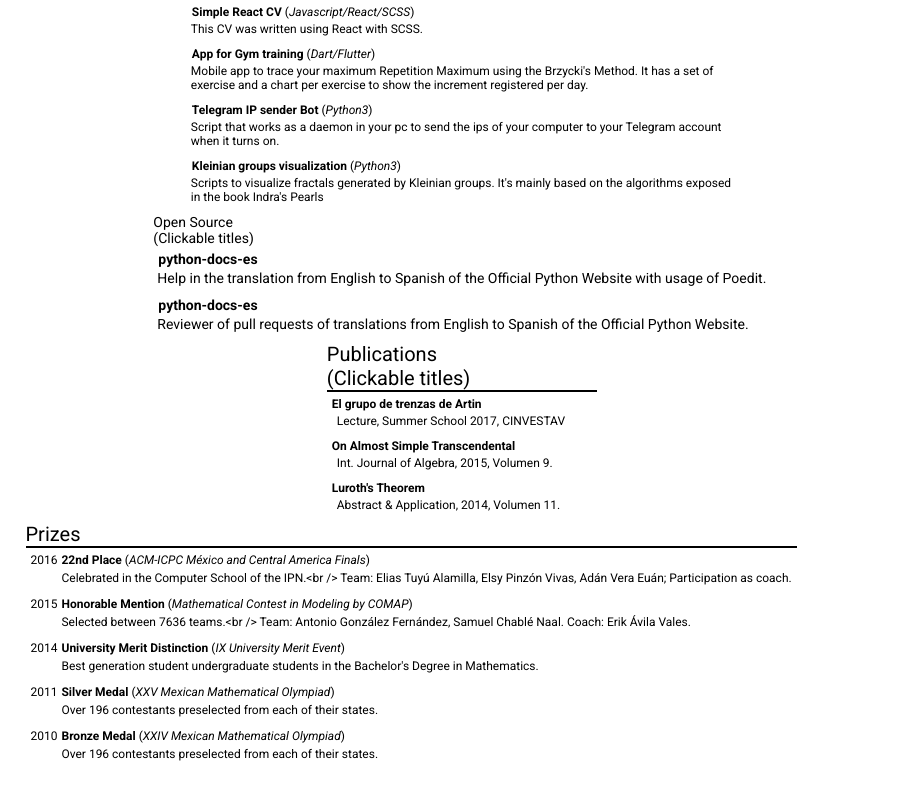
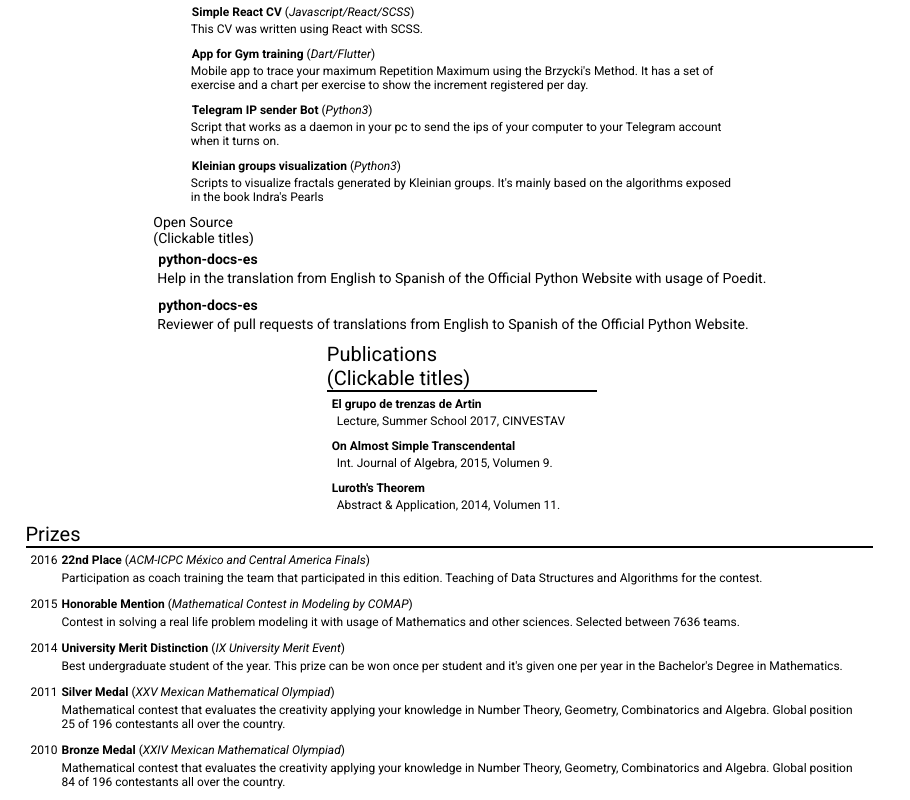
Before and after one commit to iam-agf/react-cv, a React (Create React App) app: page / in a window 1280 px wide. Shown: the part 645-1445 px from the top of the page, without its empty margins (0-910 px from the left). Before the commit the page ends 1417 px from the top, so only its background shows below. Built offline with nearby package versions, Linux system fonts and the light colour scheme.

Commit message:
Better prize description

```diff
--- a/src/react/lower/jsonData/prizesInfo.js
+++ b/src/react/lower/jsonData/prizesInfo.js
@@ -4,35 +4,35 @@ export const prizesData = [
         "position": "22nd Place",
         "contest": "ACM-ICPC México and Central America Finals",
         "location": "México City, México, México and Central America",
-        "detail": "Celebrated in the Computer School of the IPN.<br /> Team: Elias Tuyú Alamilla, Elsy Pinzón Vivas, Adán Vera Euán; Participation as coach.",
+        "detail": "Participation as coach training the team that participated in this edition. Teaching of Data Structures and Algorithms for the contest.",
         "link": ""
     }, {
         "date": 2015,
         "position": "Honorable Mention",
         "contest": "Mathematical Contest in Modeling by COMAP",
         "location": "Online, International",
-        "detail": "Selected between 7636 teams.<br /> Team: Antonio González Fernández, Samuel Chablé Naal. Coach: Erik Ávila Vales.",
+        "detail": "Contest in solving a real life problem modeling it with usage of Mathematics and other sciences. Selected between 7636 teams.",
         "link": "https://www.comap-math.com/mcm/2015Certs/41823.pdf"
     }, {
         "date": "2014",
         "position": "University Merit Distinction",
         "contest": "IX University Merit Event",
         "location": "Yucatán, México",
-        "detail": "Best generation student undergraduate students in the Bachelor's Degree in Mathematics.",
+        "detail": "Best undergraduate student of the year. This prize can be won once per student and it's given one per year in the Bachelor's Degree in Mathematics.",
         "link": "https://www.facebook.com/pg/NFUUADY/photos/?tab=album&album_id=846155005417074&ref=page_internal"
     }, {
         "date": "2011",
         "position": "Silver Medal",
         "contest": "XXV Mexican Mathematical Olympiad",
         "location": "San Luis Potosí, México",
-        "detail": "Over 196 contestants preselected from each of their states.",
+        "detail": "Mathematical contest that evaluates the creativity applying your knowledge in Number Theory, Geometry, Combinatorics and Algebra. Global position 25 of 196 contestants all over the country.",
         "link": "https://www.ommenlinea.org/wp-content/uploads/engargolados/engargolado11.pdf"
     }, {
         "date": "2010",
         "position": "Bronze Medal",
         "contest": "XXIV Mexican Mathematical Olympiad",
         "location": "Baja California, México",
-        "detail": "Over 196 contestants preselected from each of their states.",
+        "detail": "Mathematical contest that evaluates the creativity applying your knowledge in Number Theory, Geometry, Combinatorics and Algebra. Global position 84 of 196 contestants all over the country.",
         "link": "https://www.ommenlinea.org/wp-content/uploads/engargolados/engargolado10.pdf"
     }
 ]
```
